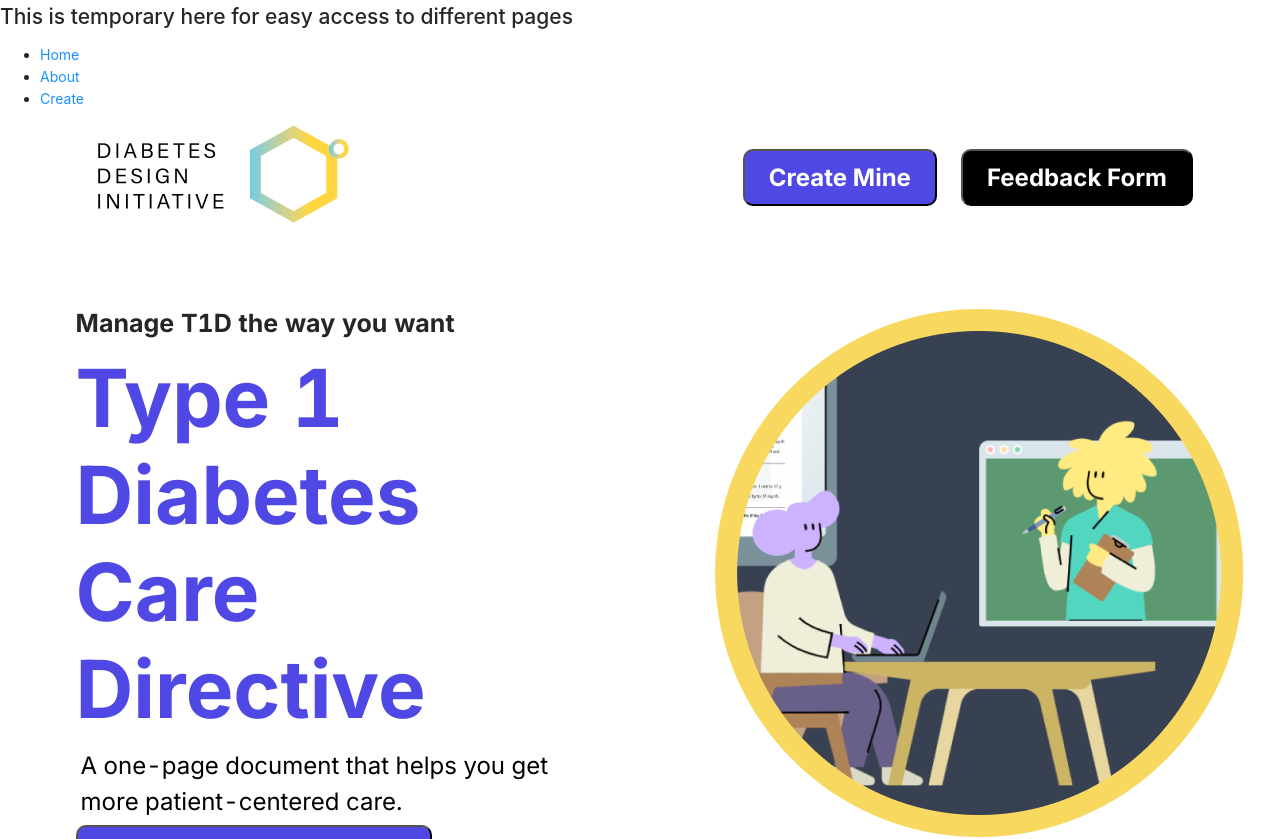
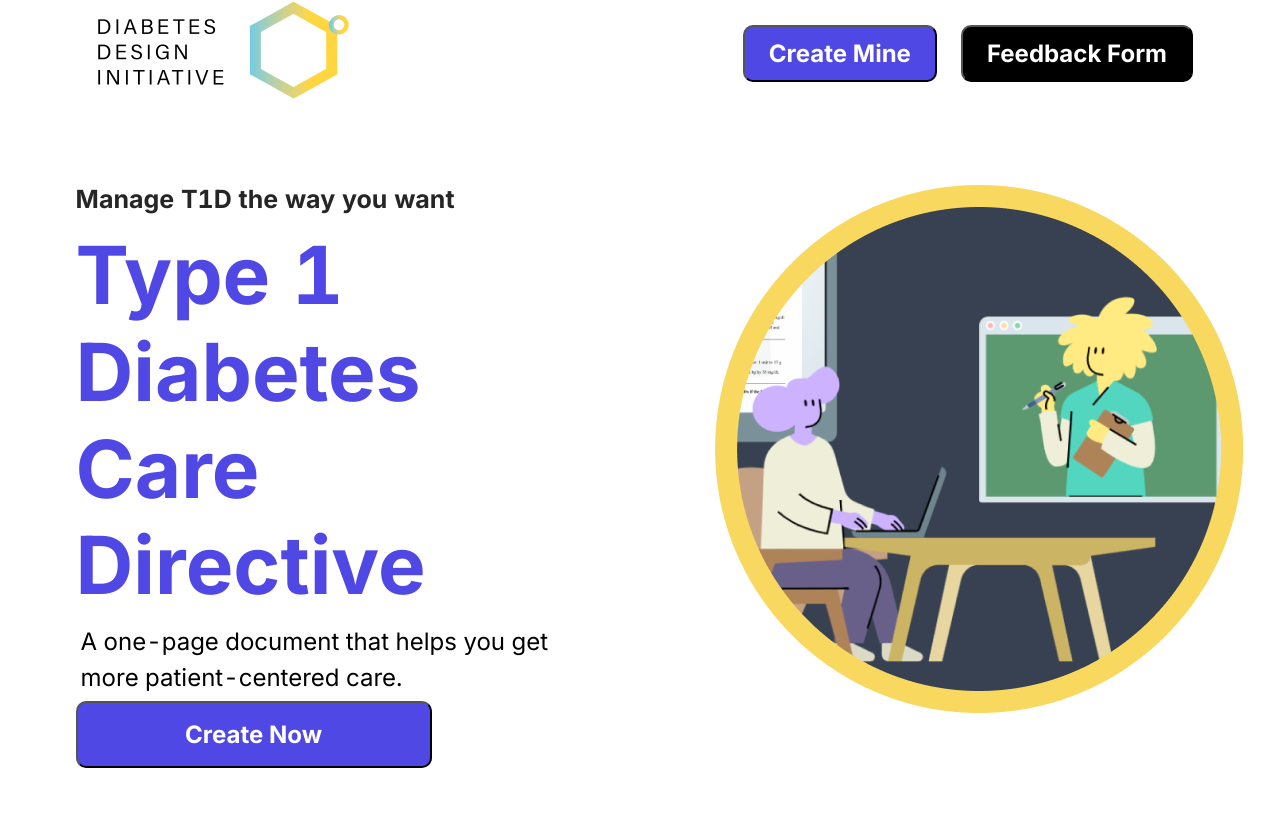
Before and after one commit to jhcode14/t1d-fall2021, a React (Create React App) app: page / in a window 1280 px wide. Shown: the top 839 px of the page. Built offline with nearby package versions, Linux system fonts and the light colour scheme.

Commit message:
remove temporary styling

```diff
--- a/src/App.js
+++ b/src/App.js
@@ -22,21 +22,6 @@ function App() {
   return (
     <Router>
       <div>
-        <nav>
-          <h2>This is temporary here for easy access to different pages</h2>
-          <ul>
-            <li>
-              <Link to="/">Home</Link>
-            </li>
-            <li>
-              <Link to="/about">About</Link>
-            </li>
-            <li>
-              <Link to="/create">Create</Link>
-            </li>
-          </ul>
-        </nav>
-
         {/* A <Switch> looks through its children <Route>s and
             renders the first one that matches the current URL. */}
         <Switch>
--- a/src/components/Footer.js
+++ b/src/components/Footer.js
@@ -10,40 +10,36 @@
         - Resource Hub
         - Contact Us
 */
-import React from 'react';
+import React from "react";
+import { Link } from "react-router-dom";
 //import { Box, Container, Logo, centerPadding} from "./Footer.style";
 
-import { Container, Row, Col } from 'react-bootstrap';
+import { Container, Row, Col } from "react-bootstrap";
 
 import "../styles/footer.css";
 
-import logo from '../images/ddi_logo.png';
+import logo from "../images/ddi_logo.png";
 
 class Footer extends React.Component {
   render() {
     return (
       <Container id="footer_spacing">
-                <Row id='Fgrid'>
+        <Row id="Fgrid">
           <Col className="Flogo">
-                        <img
-                        src={logo}
-                        width="400 px"
-                        height="100 px"
-                        alt="T1D logo"
-                        />
+            <img src={logo} width="400 px" height="100 px" alt="T1D logo" />
           </Col>
           <Col className="Flinks">
             <p herf="#">Login</p>
             <p herf="#">Resource Hub</p>
           </Col>
           <Col className="Flinks">
-                        <p herf="#">About Us</p>
+            <Link to="/about">About Us</Link>
             <p herf="#">Contact Us</p>
           </Col>
         </Row>
       </Container>
     );
   }
-};
+}
 
 export default Footer;
--- a/src/components/Navigation.js
+++ b/src/components/Navigation.js
@@ -6,6 +6,7 @@
 */
 
 import React from "react";
+import { Link } from "react-router-dom";
 import { Container, Row, Col } from "react-bootstrap";
 import { NormalButton, BlackButton } from "./Button.style";
 import "../styles/nav.css";
@@ -18,10 +19,14 @@ class Navigation extends React.Component {
       <Container id="nav_spacing">
         <Row id="Ngrid">
           <Col id="Nlogo">
-            <img src={logo} className="navLogo" alt="T1D logo" />
+            <Link to="/">
+              <img src={logo} className="navLogo" alt="T1D logo" />
+            </Link>
           </Col>
           <Col>
-            <NormalButton className="NButtonText"> Create Mine</NormalButton>
+            <Link to="/create">
+              <NormalButton className="NButtonText"> Create Mine</NormalButton>
+            </Link>
           </Col>
           <Col>
             <BlackButton className="BlackNButtonText">
--- a/src/components/SurveyNavigation.js
+++ b/src/components/SurveyNavigation.js
@@ -1,4 +1,5 @@
 import React from "react";
+import { Link } from "react-router-dom";
 import { Container, Row, Col } from "react-bootstrap";
 import "../styles/nav.css";
 
@@ -10,7 +11,9 @@ class SurveyNavigation extends React.Component {
       <Container id="nav_spacing">
         <Row id="Ngrid">
           <Col id="Nlogo">
-            <img src={logo} className="navLogo" alt="T1D logo" />
+            <Link to="/">
+              <img src={logo} className="navLogo" alt="T1D logo" />
+            </Link>
           </Col>
         </Row>
       </Container>
```
Lines whose indentation alone changed are shown as unchanged.
